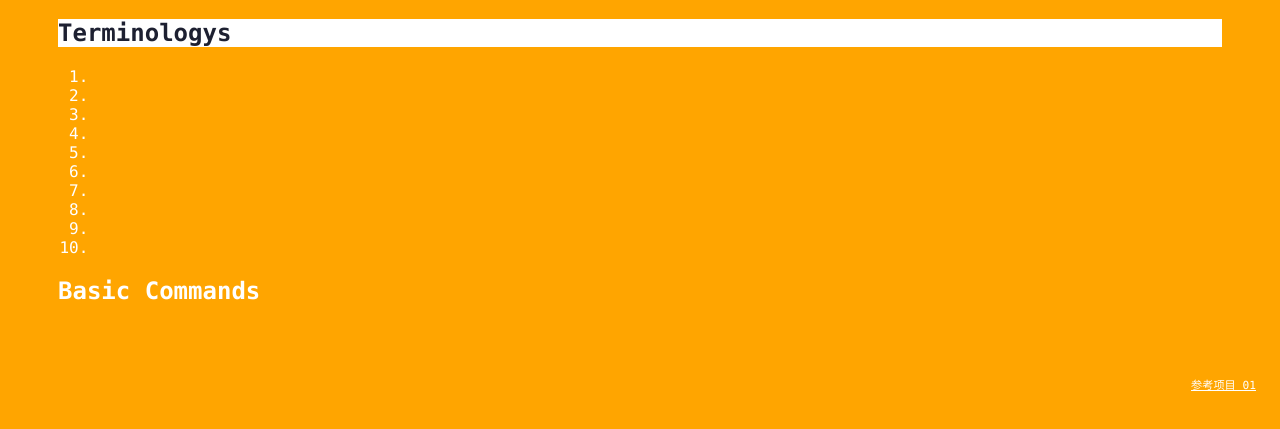
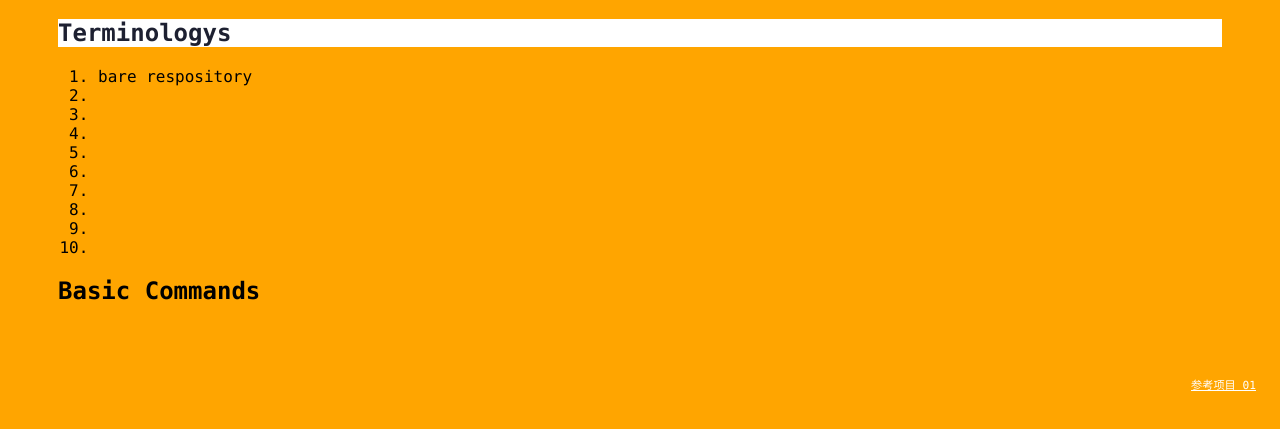
Before and after one commit to zhaoy131/git_learning, a plain HTML site: page index.html in a window 1280 px wide. Both pictures are taken after a click on the element "Terminologys". Shown: the part 249-678 px from the top of the page. Drawn offline with Linux system fonts and the light colour scheme.

Commit message:
change index.html readme2.md style.css

```diff
--- a/index.html
+++ b/index.html
@@ -14,7 +14,7 @@ u<!DOCTYPE html>
         <div class="accordion"><h1>Terminologys</h1></div>
             <div class="panel">
                 <ol>
-                    <li></li>
+                    <li>bare respository</li>
                     <li></li>
                     <li></li>
                     <li></li>
--- a/styles/style.css
+++ b/styles/style.css
@@ -1,7 +1,7 @@
 body{
   background-color: orange;
   font-family: 'Monaco', sans-serif;
-  color: white;
+  color: black;
 }
 
 body a{
```
Also changed, not shown: 1 other file.
